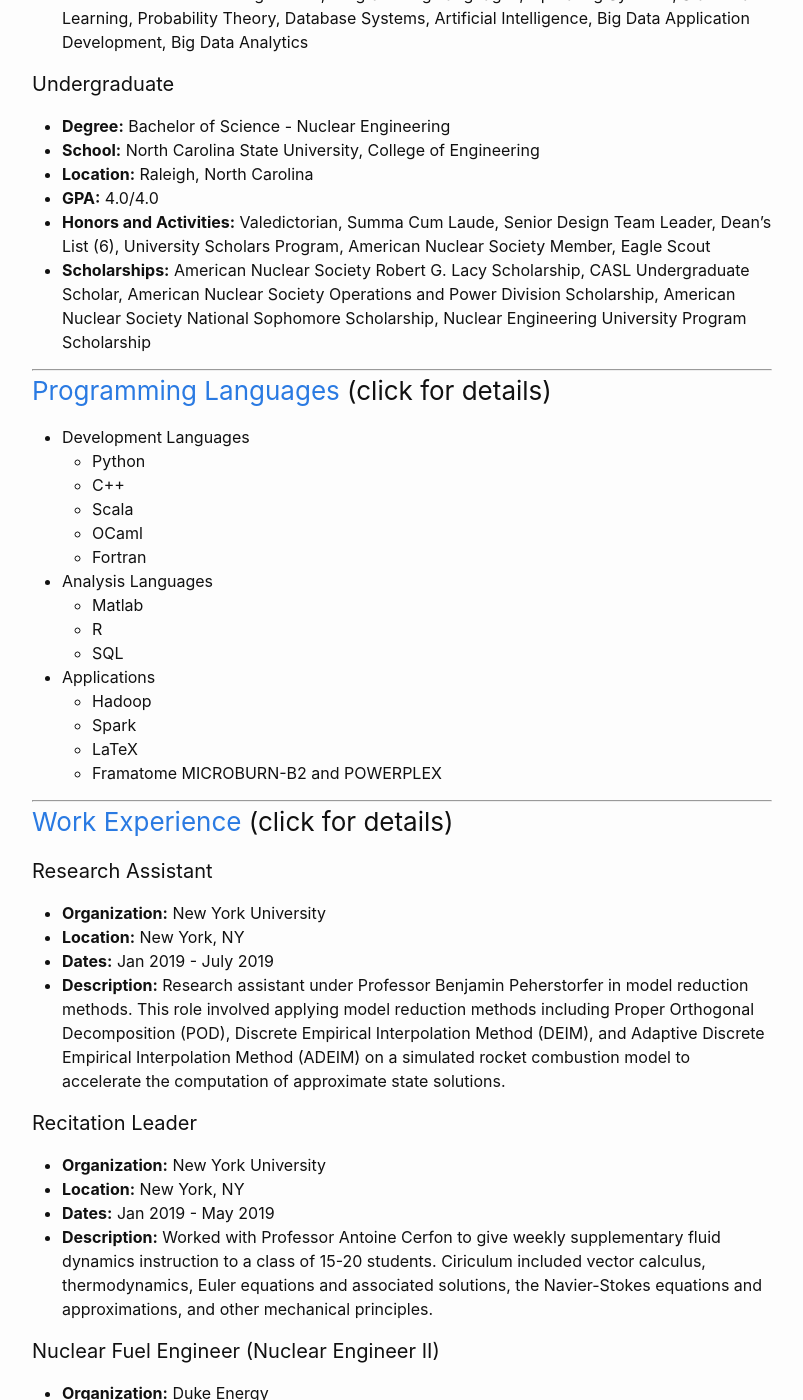
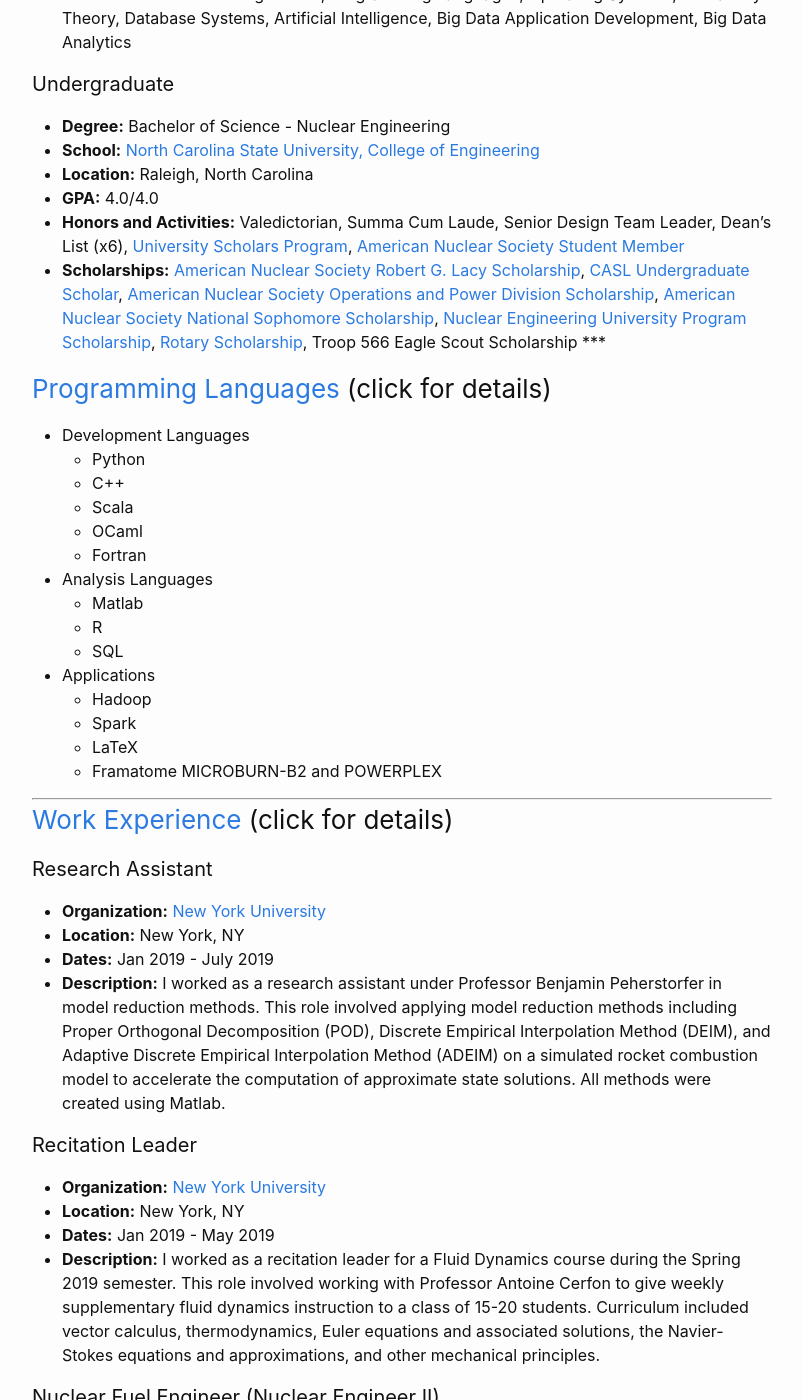
Before and after one commit to cody-joe-gilbert/cody-joe-gilbert.github.io, a Jekyll site: the page built from subpages/resume.md, in a window 1280 px wide and 1400 px high, scrolled down 704 px. Shown: the whole window, without its empty margins (238-1041 px from the left). Built offline with Jekyll 4.4.1, drawn with Linux system fonts in a browser that asks for light colours; some of the changed text lies outside the part shown.

Commit message:
Made formatting and administrative corrections

```diff
--- a/subpages/resume.md
+++ b/subpages/resume.md
@@ -20,21 +20,20 @@ This page contains an extended version of my resume to provide additional inform
 #### Graduate <a name="graduate"></a>
 
 * **Degree:** Master of Science - Computer Science
-* **Dates:** May 2018 to Present
-* **School:** New York University, Courant Institute of Mathematical Sciences
+* **Dates:** May 2018 to May 2020
+* **School:** [New York University, Courant Institute of Mathematical Sciences]( https://cs.nyu.edu/home/index.html )
 * **Location:** New York, New York
-* **GPA:** 3.7/4.0
-* **Relevant Coursework:** Algorithms, Programming Languages, Operating Systems, Statistical Learning, Probability Theory, Database Systems, Artificial Intelligence, Big Data Application Development, Big Data Analytics
+* **GPA:** 3.8/4.0
+* **Relevant Coursework:** Algorithms, Programming Languages, Operating Systems, Probability Theory, Database Systems, Artificial Intelligence, Big Data Application Development, Big Data Analytics
 
 #### Undergraduate <a name="undergraduate"></a>
 
 * **Degree:** Bachelor of Science - Nuclear Engineering
-* **School:** North Carolina State University, College of Engineering
+* **School:** [North Carolina State University, College of Engineering]( https://www.ncsu.edu/ )
 * **Location:** Raleigh, North Carolina
 * **GPA:** 4.0/4.0
-* **Honors and Activities:** Valedictorian, Summa Cum Laude, Senior Design Team Leader, Dean's List (6), University Scholars Program, American Nuclear Society Member, Eagle Scout
-* **Scholarships:** American Nuclear Society Robert G. Lacy Scholarship, CASL Undergraduate Scholar, American Nuclear Society Operations and Power Division Scholarship, American Nuclear Society National Sophomore Scholarship, Nuclear Engineering University Program Scholarship
-
+* **Honors and Activities:** Valedictorian, Summa Cum Laude, Senior Design Team Leader, Dean's List (x6), [University Scholars Program]( https://scholars.dasa.ncsu.edu/ ), [American Nuclear Society Student Member]( http://www.ans.org/ )
+* **Scholarships:** [American Nuclear Society Robert G. Lacy Scholarship]( http://www.ans.org/honors/scholarships/programs/ ), [CASL Undergraduate Scholar]( https://www.casl.gov/ ), [American Nuclear Society Operations and Power Division Scholarship]( http://www.ans.org/honors/scholarships/programs/ ), [American Nuclear Society National Sophomore Scholarship]( http://www.ans.org/honors/scholarships/programs/ ), [Nuclear Engineering University Program Scholarship]( https://neup.inl.gov/SitePages/Home.aspx ), [Rotary Scholarship]( https://www.rotary.org/en/our-programs/scholarships ), Troop 566 Eagle Scout Scholarship
 ***
 
 ### [Programming Languages]({{ site.url }}/resume/prog_languages/) (click for details)  <a name="programming_languages"></a>
@@ -61,25 +60,25 @@ This page contains an extended version of my resume to provide additional inform
 
 #### Research Assistant
 
-* **Organization:** New York University
+* **Organization:** [New York University]( https://cims.nyu.edu/ )
 * **Location:** New York, NY
 * **Dates:** Jan 2019 - July 2019
-* **Description:** Research assistant under Professor Benjamin Peherstorfer in model reduction methods. This role involved applying model reduction methods including Proper Orthogonal Decomposition (POD), Discrete Empirical Interpolation Method (DEIM), and Adaptive Discrete Empirical Interpolation Method (ADEIM) on a simulated rocket combustion model to accelerate the computation of approximate state solutions.
+* **Description:** I worked as a research assistant under Professor Benjamin Peherstorfer in model reduction methods. This role involved applying model reduction methods including Proper Orthogonal Decomposition (POD), Discrete Empirical Interpolation Method (DEIM), and Adaptive Discrete Empirical Interpolation Method (ADEIM) on a simulated rocket combustion model to accelerate the computation of approximate state solutions. All methods were created using Matlab.
 
 #### Recitation Leader
 
-* **Organization:** New York University
+* **Organization:** [New York University]( https://cims.nyu.edu/ )
 * **Location:** New York, NY
 * **Dates:** Jan 2019 - May 2019
-* **Description:** Worked with Professor Antoine Cerfon to give weekly supplementary fluid dynamics instruction to a class of 15-20 students. Ciriculum included vector calculus, thermodynamics, Euler equations and associated solutions, the Navier-Stokes equations and approximations, and other mechanical principles.
+* **Description:** I worked as a recitation leader for a Fluid Dynamics course during the Spring 2019 semester. This role involved working with Professor Antoine Cerfon to give weekly supplementary fluid dynamics instruction to a class of 15-20 students. Curriculum included vector calculus, thermodynamics, Euler equations and associated solutions, the Navier-Stokes equations and approximations, and other mechanical principles.
 
 #### Nuclear Fuel Engineer (Nuclear Engineer II)
 
-* **Organization:** Duke Energy
+* **Organization:** [Duke Energy]( https://www.duke-energy.com/home )
 * **Location:** Charlotte, NC
 * **Dates:** June 2015 - Jan 2018
 * **Description:** I worked as a nuclear fuel engineer for the Duke Energy utility company in supporting the operations and refueling campaigns of the Brunswick Nuclear Plant. My duties included:
-	* Supporting periodic plant operations by preparing power and safetly margin projections using core simulation software (Framatome MICROBURN-B2 and POWERPLEX)
+	* Supporting periodic plant operations by preparing power and safety margin projections using core simulation software (Framatome MICROBURN-B2 and POWERPLEX)
 	* Creating design calculations to support biannual core reload that verified core shuffle sub-criticality, control blade material integrity, and startup operation safety margins
 	* Provided emergent issue support, including the creation of high-quality engineering designs under tight time constraints
 	* Generated short-term and long-term power and core operation predictions using core modeling software
```
Also changed, not shown: subpages/education.md (+5 -5 lines), subpages/languages.md (+11 -11 lines), subpages/projects.md (+10 -10 lines), subpages/work_experience.md (+13 -13 lines).
